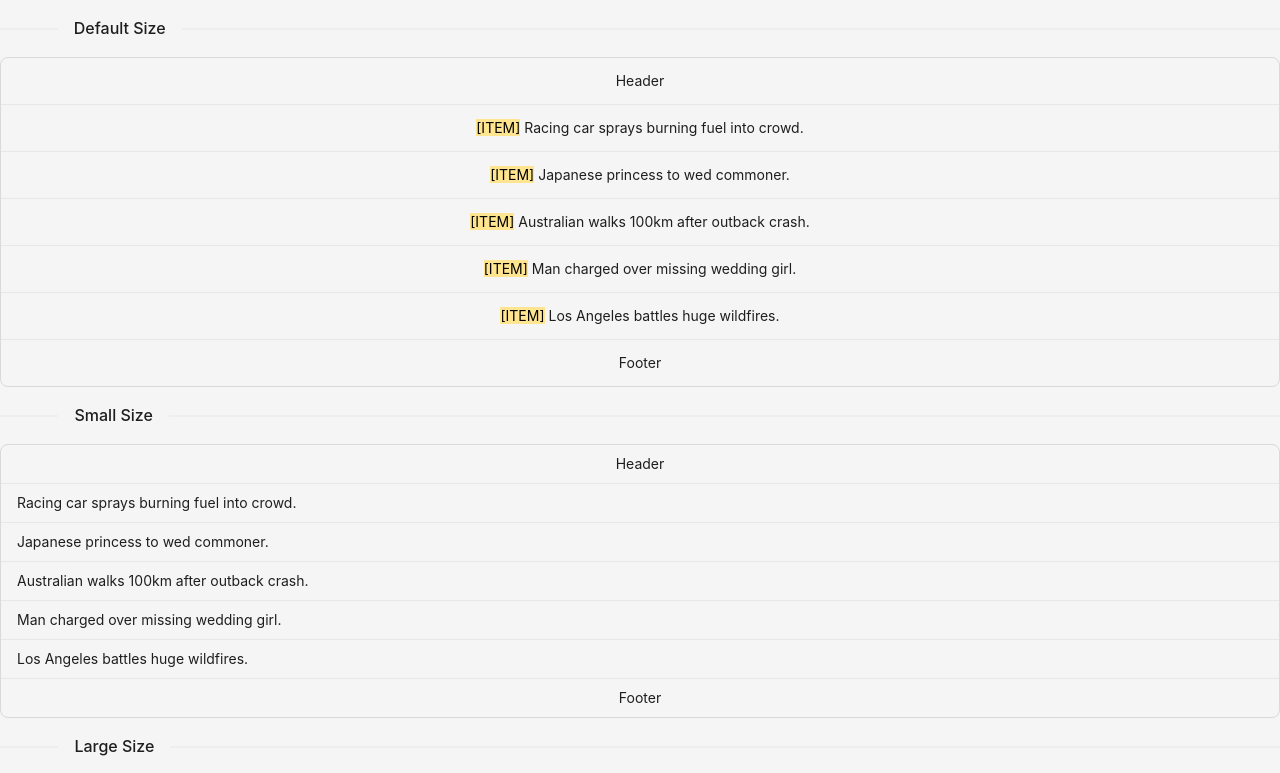
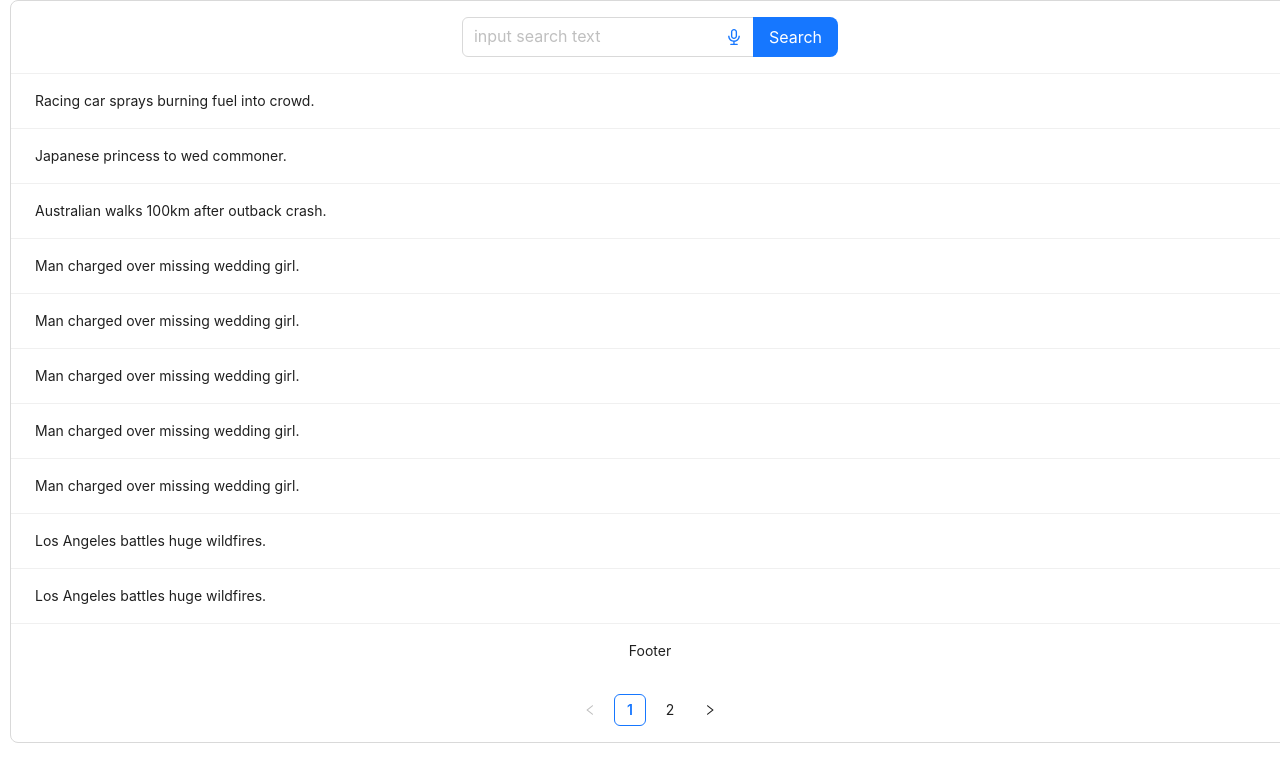
Before and after one commit to CocaineCong/react-tangseng, a React app: page /SearchDetail in a window 1280 px wide. Shown: the top 773 px of the page. Built offline with nearby package versions, Linux system fonts and the light colour scheme.

Commit message:
feat:search detail

```diff
--- /dev/null
+++ b/src/assets/styles/search-detail.scss
@@ -0,0 +1,9 @@
+.search-detail-contain{
+    height: 100%;
+    width: 100%;
+    background: #ffffff;
+}
+
+.search-deatil-box{
+
+}
--- /dev/null
+++ b/src/components/SearchBox.tsx
@@ -0,0 +1,30 @@
+import { AudioOutlined } from '@ant-design/icons';
+import React from 'react';
+import { Input, Space } from 'antd';
+
+const { Search } = Input;
+
+const suffix = (
+  <AudioOutlined
+    style={{
+      fontSize: 16,
+      color: '#1677ff',
+    }}
+  />
+);
+
+const onSearch = (value: string) => console.log(value);
+
+const SearchBox: React.FC = () => (
+  <Space direction="vertical">
+    <Search
+      placeholder="input search text"
+      enterButton="Search"
+      size="large"
+      suffix={suffix}
+      onSearch={onSearch}
+    />
+  </Space>
+);
+
+export default SearchBox;
--- a/src/pages/Home.tsx
+++ b/src/pages/Home.tsx
@@ -24,14 +24,13 @@ const Home: React.FC = () => {
     }
 
     const onSearch = async(event:any)=> {
-        if (event.keyCode === 13) {
-          // 回车键被按下
+        if (event.keyCode === 13) {// 回车键被按下
           console.log("query is",query)
           const data:any = await searchEngineSearch({query:query})
           console.log("data",data)
           if (data.status === Code.SuccessCode) {
                 setTimeout(()=>{
-                    navigate('/search_detail')
+                    navigate('/SearchDetail')
                 } ,800)
             }
         }
--- a/src/pages/SearchDetail.tsx
+++ b/src/pages/SearchDetail.tsx
@@ -1,48 +1,47 @@
-import React from 'react';
+import React, { useState } from 'react';
 import { Divider, List, Typography } from 'antd';
+import '../assets/styles/search-detail.scss'
+import SearchBox from '../components/SearchBox';
+import { render } from 'react-dom';
 
 const data = [
   'Racing car sprays burning fuel into crowd.',
   'Japanese princess to wed commoner.',
   'Australian walks 100km after outback crash.',
   'Man charged over missing wedding girl.',
+  'Man charged over missing wedding girl.',
+  'Man charged over missing wedding girl.',
+  'Man charged over missing wedding girl.',
+  'Man charged over missing wedding girl.',
+  'Los Angeles battles huge wildfires.',
+  'Los Angeles battles huge wildfires.',
+  'Los Angeles battles huge wildfires.',
+  'Los Angeles battles huge wildfires.',
   'Los Angeles battles huge wildfires.',
 ];
 
+type PaginationPosition = 'top' | 'bottom' | 'both';
+type PaginationAlign = 'start' | 'center' | 'end';
+
 const SearchDetail: React.FC = () => {
+    const [position, setPosition] = useState<PaginationPosition>('bottom');
+    const [align, setAlign] = useState<PaginationAlign>('center');
+
     return (
-    <>
-        <Divider orientation="left">Default Size</Divider>
+    <div className='search-detail-contain'>
+        <div className='search-deatil-box'>
             <List
-            header={<div>Header</div>}
-            footer={<div>Footer</div>}
-            bordered
-            dataSource={data}
-            renderItem={(item) => (
-                <List.Item>
-                <Typography.Text mark>[ITEM]</Typography.Text> {item}
-                </List.Item>
-            )}
-        />
-        <Divider orientation="left">Small Size</Divider>
-        <List
-            size="small"
-            header={<div>Header</div>}
+                pagination={{ position, align }}
+                size="large"
+                style={{left:10}}
+                header={<SearchBox />}
                 footer={<div>Footer</div>}
                 bordered
                 dataSource={data}
                 renderItem={(item) => <List.Item>{item}</List.Item>}
             />
-        <Divider orientation="left">Large Size</Divider>
-        <List
-            size="large"
-            header={<div>Header</div>}
-            footer={<div>Footer</div>}
-            bordered
-            dataSource={data}
-            renderItem={(item) => <List.Item>{item}</List.Item>}
-        />
-    </>
+        </div>
+    </div>
     )
 };
 
```
Lines whose indentation alone changed are shown as unchanged.
